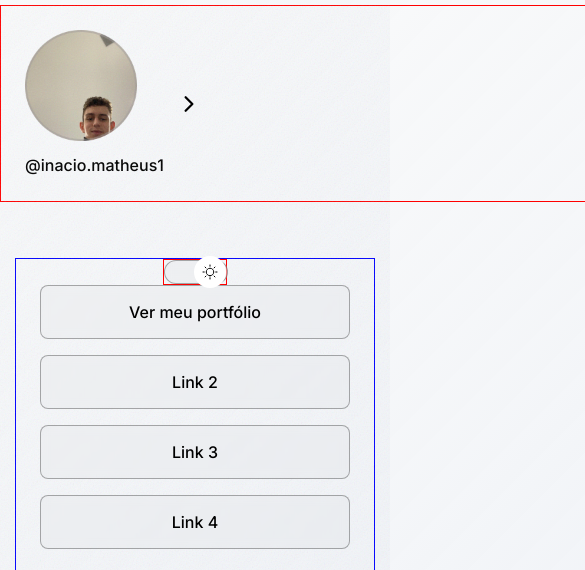
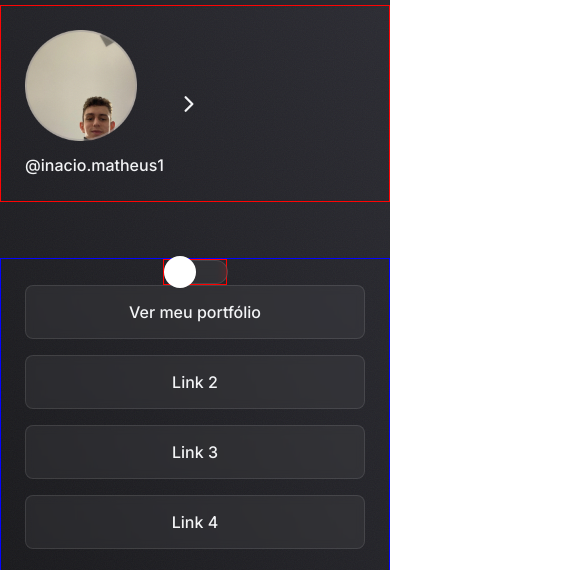
Before and after one commit to mat1-1/projeto, a plain HTML site: page index.html in a window 390 px wide. Shown: the top 570 px of the page, 585 px wide, since content can reach past the window. Drawn offline with nearby package versions, Linux system fonts and the light colour scheme.

Commit message:
color correction/responsive viewport/ css animations

```diff
--- a/css/styles.css
+++ b/css/styles.css
@@ -5,29 +5,25 @@
 }
 :root {
   /* variáveis CSS */
-  --text-color: #fff;
-  --bg-config: linear-gradient(140deg, #18181bff, #232326ff);
-  --bg-filter: contrast(150%) brightness(90%);
-  --bg-noise: url(../assets/new-noise.svg);
-  --stroke-color: #ffffff50;
-  --surface-color: #ffffff10;
-  --surface-color-hover: #ffffff05;
-  --highlight-color: #ffffff20;
+  --text-color: #f3f4f6ff;
+  --bg-config: linear-gradient(to right top, #18181bff, #2b2b32ff);
+  --bg-filter: contrast(150%) brightness(100%);
+  --bg-noise: url(../assets/bg-noise.svg);
+  --stroke-color: #ffffff1a;
+  --surface-color: #ffffff0d;
+  --surface-color-hover: #ffffff14;
+  --highlight-color: #ffffff14;
   --switch-btn-bg-url: url(../assets/moon.svg);
 }
 .light {
-  --text-color: #000;
-  --bg-config: linear-gradient(
-    135deg,
-    rgba(248, 249, 250, 1),
-    rgba(238, 241, 246, 0.9)
-  );
+  --text-color: #1f2937ff;
+  --bg-config: linear-gradient(to right top, #eceef1ff, #dde1e6ff);
   --bg-filter: contrast(130%) brightness(100%);
-  --bg-noise: url(../assets/bg-darkmode-noise.svg);
-  --stroke-color: #00000050;
-  --surface-color: #00000005;
-  --surface-color-hover: #ffffff02;
-  --highlight-color: #00000010;
+  --bg-noise: url(../assets/bg-noise.svg);
+  --stroke-color: #1f29371a;
+  --surface-color: #ffffff;
+  --surface-color-hover: #f3f4f6ff;
+  --highlight-color: #1f293714;
   --switch-btn-bg-url: url(../assets/sun.svg);
 }
 
@@ -42,6 +38,7 @@ body {
   /* configurações do grainy gradients*/
 
   background: var(--bg-config);
+  /* no caso de usar um background em formato de imagem é interessante usar a height: 100vh para garantir que a imagem ocupe toda a altura da tela, evitando que o fundo fique branco em telas maiores */
   position: relative;
 }
 body::before {
@@ -57,11 +54,14 @@ body::before {
   display: flex;
   align-items: center;
 
-  width: 720px;
   margin: 5px auto;
 
   padding: 24px;
   border: 1px solid red;
+
+  /* responsividade com diferentes dispositivos */
+  width: 100%;
+  max-width: 720px;
 }
 
 #profile img {
@@ -104,11 +104,14 @@ body::before {
 }
 
 #container {
-  width: 360px;
   /* valores (top-bottom, sides) // (top, sides, bottom) // (top, right, bottom, left) */
   margin: 56px auto 0;
   padding: 0 24px;
   border: 1px solid blue;
+
+  /* responsividade com diferentes dispositivos */
+  width: 100%;
+  max-width: 588px;
 }
 
 /* switch button */
@@ -122,6 +125,7 @@ body::before {
   /* importante limitar as dimenções do elemento pai as do filho para facilitar o alinhamento e posicionamento dos layers */
   width: 64px;
 }
+
 #switch-btn {
   width: 32px;
   height: 32px;
@@ -148,13 +152,20 @@ body::before {
   left: 0;
 
   /* para alinhar horizontalmente, mesma estratégia, porém no eixo x  */
+
+  /* css animation */
+  animation: slide-back 0.2s;
 }
 
 .light #switch-btn {
-  right: 0;
-  left: initial; /* reseta o left para evitar conflitos com o right */
+  animation: slide-forward 0.3s forwards;
+  /* right: 0;
+  left: initial; reseta o left para evitar conflitos com o right */
 }
 
+#switch-btn:hover {
+  outline: 8px solid var(--highlight-color);
+}
 #tracker {
   display: block;
 
@@ -226,3 +237,23 @@ ul li a:hover {
 #social-links a:hover {
   background: var(--highlight-color);
 }
+
+/* css animations */
+
+@keyframes slide-forward {
+  from {
+    left: 0;
+  }
+  to {
+    left: 50%;
+  }
+}
+
+@keyframes slide-back {
+  from {
+    left: 50%;
+  }
+  to {
+    left: 0;
+  }
+}
--- a/index.html
+++ b/index.html
@@ -1,5 +1,5 @@
 <!doctype html>
-<html lang="en" class="light">
+<html lang="en">
   <head>
     <link rel="preconnect" href="https://fonts.googleapis.com" />
     <link rel="preconnect" href="https://fonts.gstatic.com" crossorigin />
```
Also changed, not shown: assets/bg-darkmode-noise.svg (deleted), assets/bg-lightmode.svg (deleted), assets/bg-noise.svg (renamed from assets/teste-noise.svg).
